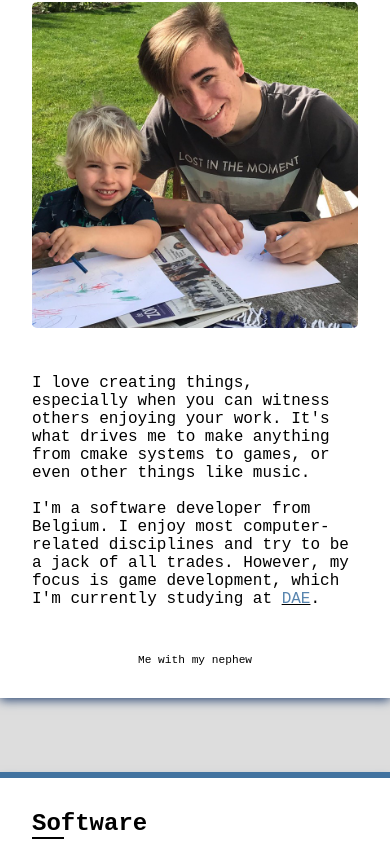
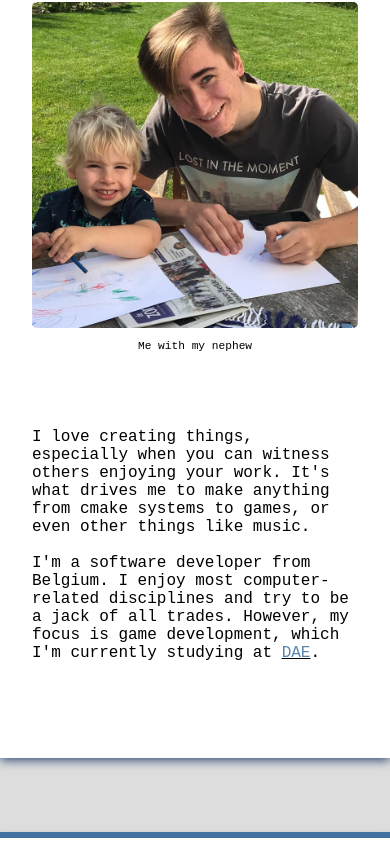
Before and after one commit to RikFabri/RikFabri.github.io, a plain HTML site: page index.html in a window 390 px wide. Shown: the part 835-1689 px from the top of the page. Drawn offline with Linux system fonts and the light colour scheme.

Commit message:
improved responsiveness image nephew

```diff
--- a/css/main.css
+++ b/css/main.css
@@ -96,12 +96,20 @@ footer {
     grid-template-columns: 1fr 10fr;
     grid-template-rows: 1fr auto;
     align-items: center;
+    grid-template-areas:
+    "image text"
+    "imgText .";
 }
 
 @media only screen and (max-width: 600px) {
     .horizontalContent {
         grid-template-columns: 1fr;
-        grid-template-rows: 1fr 1fr;
+        grid-template-rows: 9fr 1fr 10fr;
+
+        grid-template-areas:
+        "image"
+        "imgText"
+        "text";
     }
 }
 
--- a/index.html
+++ b/index.html
@@ -26,13 +26,13 @@
 				<div id="AboutMe" class="jumpAnchor"></div>
 				<h2>About me</h2>
 				<div class="horizontalContent">
-					<img id="nephewPicture" src="Images/Me.jfif" alt="Me with my nephew">
-					<p>
+					<img id="nephewPicture" src="Images/Me.jfif" alt="Me with my nephew" style="grid-area: image;">
+					<p style="grid-area: text;">
 						I love creating things, especially when you can witness others enjoying your work. It's what drives me to make anything from cmake systems to games, or even other things like music.
 						<br><br>
 						I'm a software developer from Belgium. I enjoy most computer-related disciplines and try to be a jack of all trades. However, my focus is game development, which I'm currently studying at <u><a target="_blank" href="https://www.digitalartsandentertainment.be/">DAE</a></u>.
 					</p>
-					<p style="font-size: 0.7rem; text-align: center;">Me with my nephew</p>
+					<p style="font-size: 0.7rem; text-align: center; grid-area: imgText;">Me with my nephew</p>
 				</div>
 			</div>
 		</div>
```
